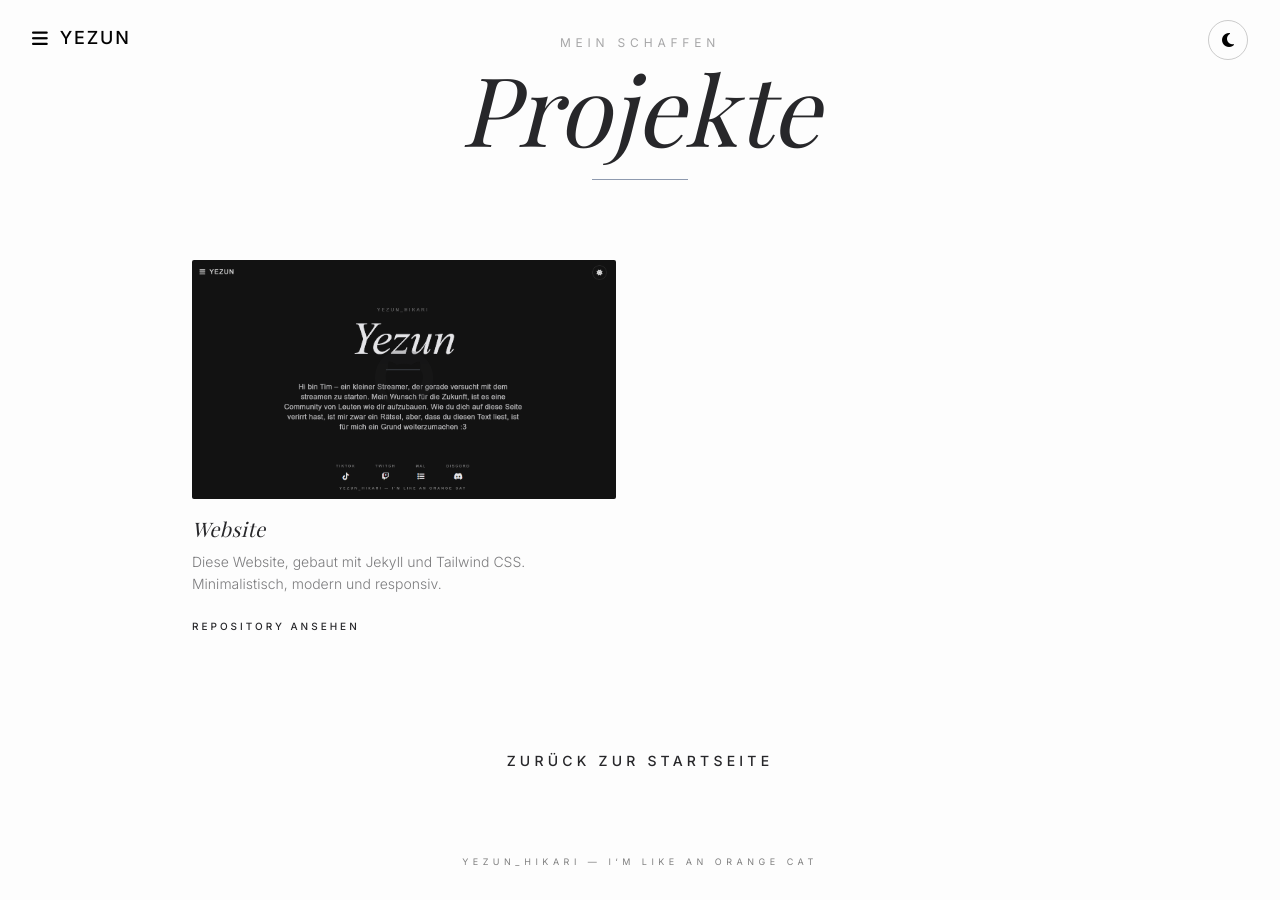
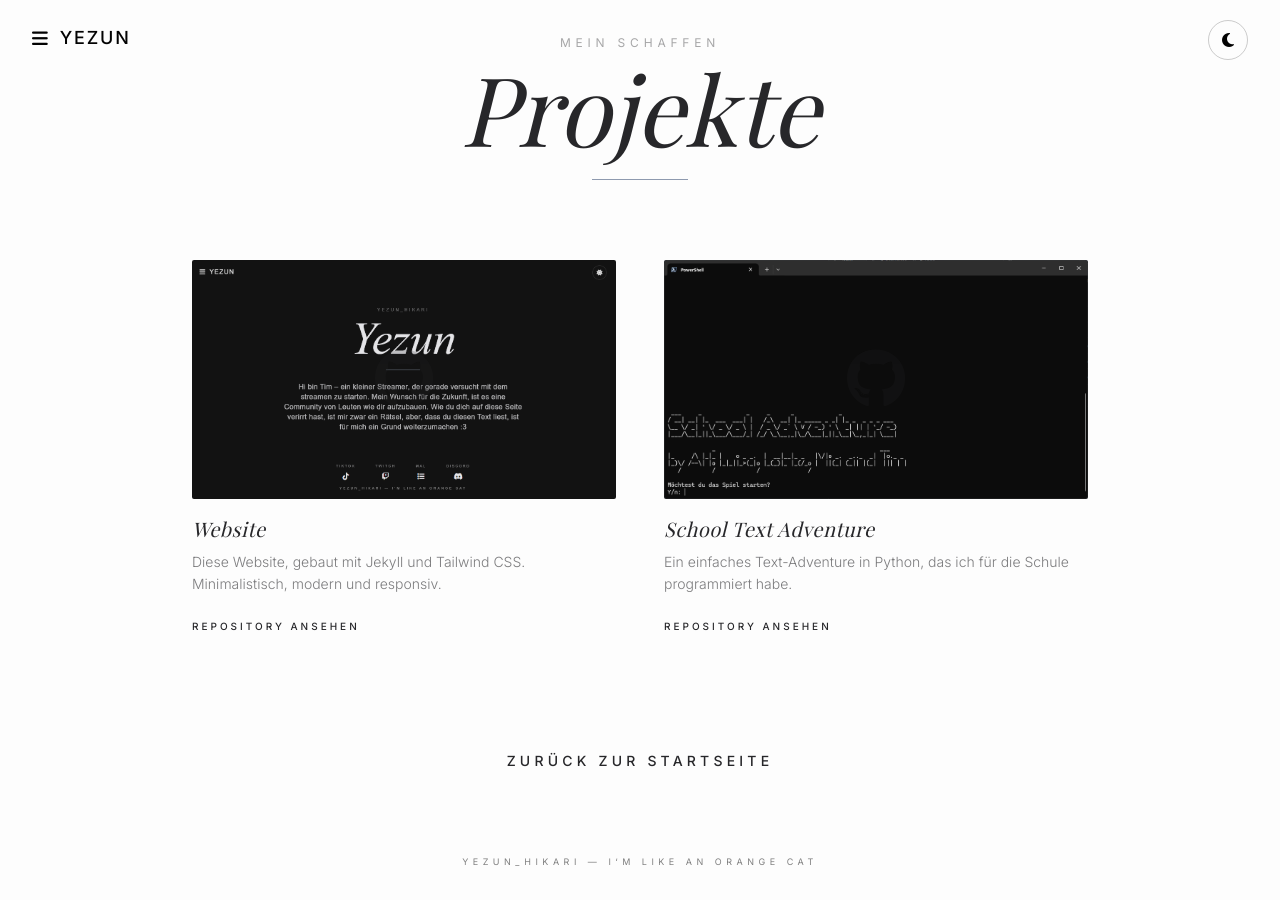
Before and after one commit to Yezun-hikari/Yezun-hikari, a Jekyll site: the page built from projects.html, in a window 1280 px wide and 900 px high, scrolled down 145 px. Built offline with Jekyll 4.4.1, drawn with Linux system fonts in a browser that asks for light colours; nearby versions of some CDN libraries.

Commit message:
Update Daten “projects”

```diff
--- a/_data/projects.yml
+++ b/_data/projects.yml
@@ -7,3 +7,11 @@ projects:
     link: https://github.com/Yezun-hikari/Yezun-hikari/tree/web
     link_text: Repository ansehen
     active: true
+  - icon: fa-brands fa-github
+    link_text: Repository ansehen
+    active: true
+    title: School Text Adventure
+    description: Ein einfaches Text-Adventure in Python, das ich für die Schule
+      programmiert habe.
+    image: /assets/images/projects/screenshot-2026-04-12-183005.png
+    link: https://github.com/Yezun-hikari/School-Text-Adventure
```
Also changed, not shown: assets/images/projects/screenshot-2026-04-12-183005.png (added).
